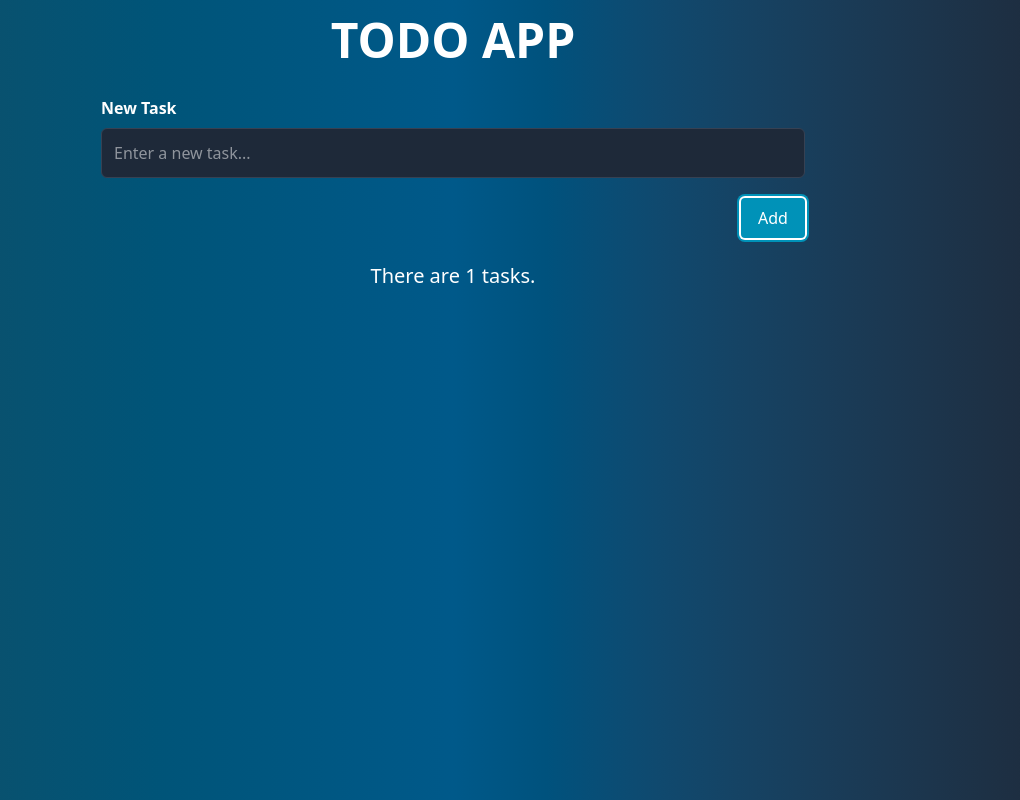
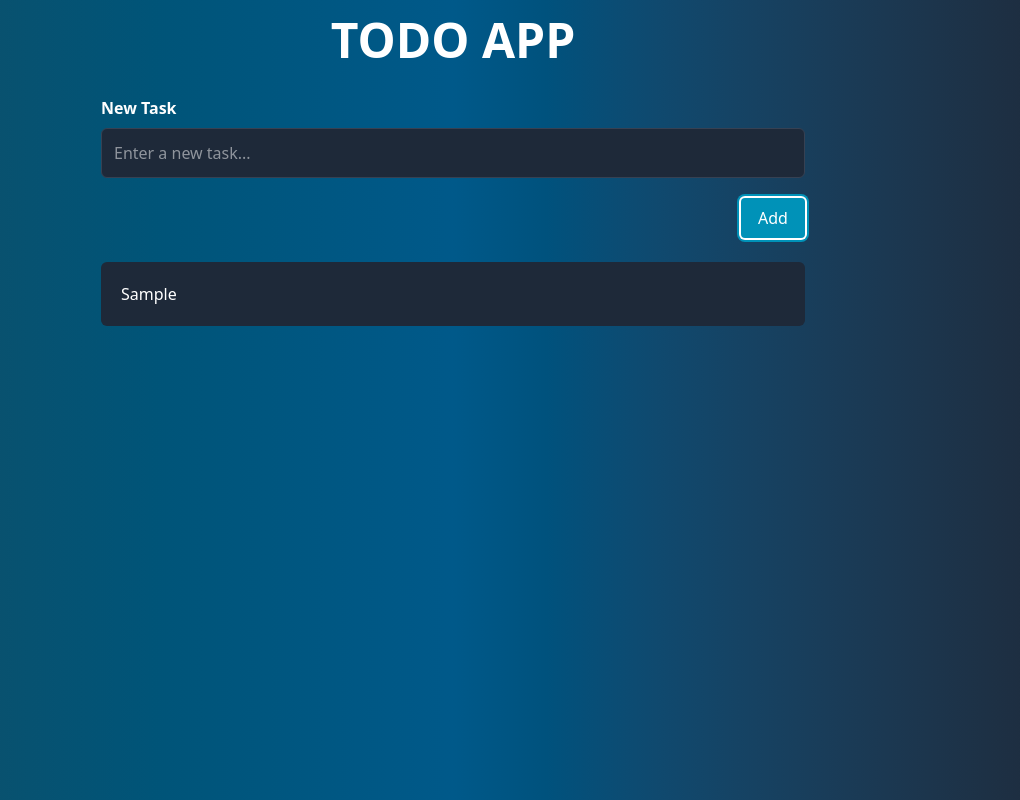
Before and after one commit to MmmarRTha/vue_todo_app, a Vue app: page / in a window 1280 px wide. Both pictures are taken after typing "Sample" into the empty fields and a click on the button "Add". Shown: the whole page, without its empty margins (187-1207 px from the left). Built offline with nearby package versions, Linux system fonts and the light colour scheme.

Commit message:
- update: feature/list_rendering - add tasklist component, passing props to component

```diff
--- a/src/App.vue
+++ b/src/App.vue
@@ -2,6 +2,7 @@
 import { ref } from 'vue';
 import TaskForm from './components/TaskForm.vue';
 import type { Task } from './types';
+import TaskList from './components/TaskList.vue';
 
 const message = ref("TODO APP");
 const tasks = ref<Task[]>([]);
@@ -21,6 +22,6 @@ function addTask(newTask: string) {
             {{ message }}
         </h1>
         <TaskForm  @add-task="addTask"/>
-        <h3 class="mt-6 text-xl text-center text-white font-medium">There are {{ tasks.length }} tasks.</h3>
+        <TaskList :tasks />
     </main>
 </template>
--- /dev/null
+++ b/src/components/TaskList.vue
@@ -0,0 +1,13 @@
+<script lang="ts" setup>
+import type { Task } from '../types';
+
+const props = defineProps<{
+    tasks: Task[]
+}>();
+</script>
+
+<template>
+    <article v-for="task in props.tasks" :key="task.id" class="bg-gray-800 text-white p-5 rounded-md mt-6">
+        {{ task.title }}
+    </article>
+</template>
```
